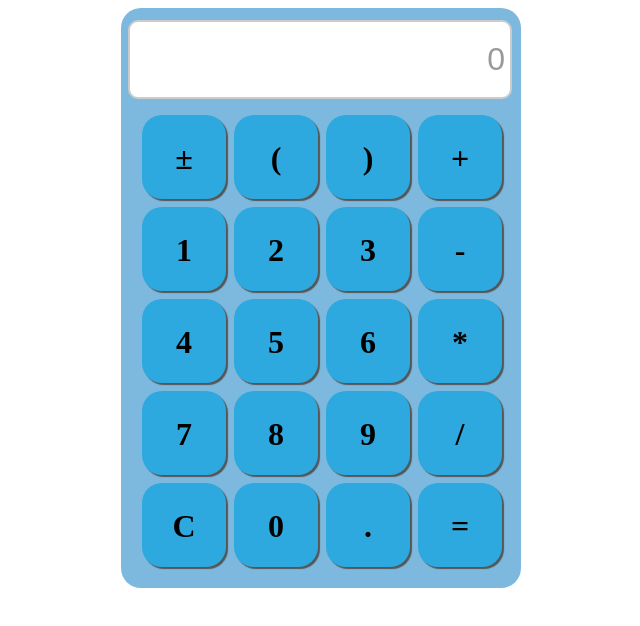
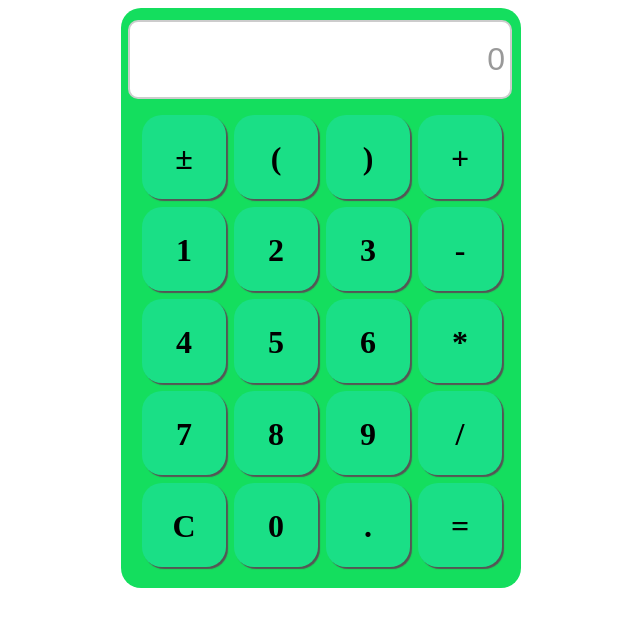
Before and after one commit to weblab/calculator, a plain HTML site: page index.html in a window 1280 px wide. Shown: the whole page, without its empty margins (319-959 px from the left). Drawn offline with Linux system fonts and the light colour scheme.

Commit message:
Update index.html

```diff
--- a/index.html
+++ b/index.html
@@ -20,7 +20,7 @@
 		div{border-radius: 20px;
 			width: 400px;
 			height: 580px;
-			background-color: rgb(125,185,222);
+			background-color: rgb(20, 222, 94);
 			margin: 0 auto;
 		}
 		ul{
@@ -30,7 +30,7 @@
 		}
 		ul li{
 			font-weight: bold;
-			background-color: rgb(46,169,223);
+			background-color: rgb(26, 223, 134);
 			font-size: 2em;
 			border-radius: 20px;
 			margin: 4px 4px 4px 4px;
```
